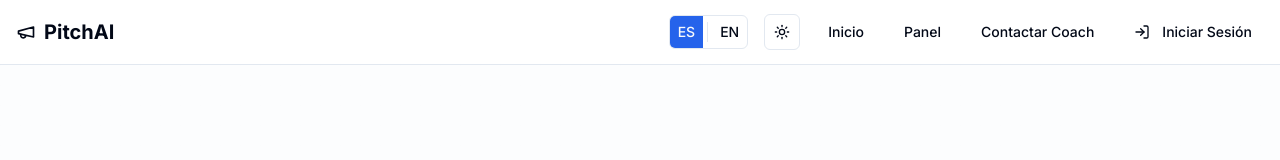
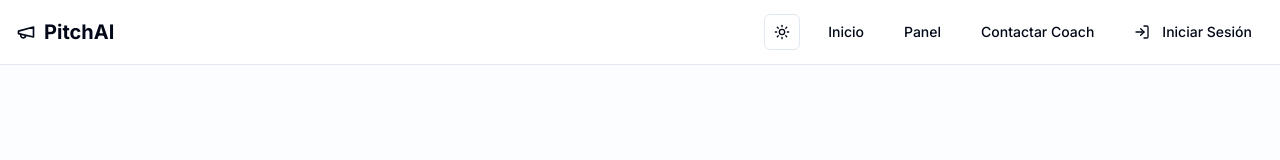
Before and after one commit to Tombcn71/v0-ai-pitch-generator, a Next.js app: page / in a window 1280 px wide. Shown: the top 160 px of the page. Built offline with nearby package versions, Linux system fonts and the light colour scheme; no server answers.

Commit message:
feat: set app to Spanish only for simplification
Remove language toggle and update all text to Spanish

Co-authored-by: null <129510290+Tombcn71@users.noreply.github.com>

```diff
--- a/app/dashboard/page.tsx
+++ b/app/dashboard/page.tsx
@@ -27,7 +27,7 @@ interface PitchFormData {
 }
 
 export default function Dashboard() {
-  const { t, language } = useLanguage()
+  const { t } = useLanguage()
   const [activeTab, setActiveTab] = useState("form")
   const [isGenerating, setIsGenerating] = useState(false)
   const [generatedPitch, setGeneratedPitch] = useState("")
@@ -59,8 +59,8 @@ export default function Dashboard() {
     setError(null)
 
     try {
-      // Pass the current language to the generatePitch function
-      const pitch = await generatePitch(formData, language)
+      // No longer passing language parameter
+      const pitch = await generatePitch(formData)
       setGeneratedPitch(pitch)
       setActiveTab("result")
     } catch (error) {
--- a/app/layout.tsx
+++ b/app/layout.tsx
@@ -8,8 +8,8 @@ import { AuthProvider } from "@/components/auth-provider"
 const inter = Inter({ subsets: ["latin"] })
 
 export const metadata = {
-  title: "Pitch Generator",
-  description: "Generate professional pitches with AI",
+  title: "Generador de Pitch",
+  description: "Genera pitches profesionales con IA",
     generator: 'v0.dev'
 }
 
--- a/components/language-provider.tsx
+++ b/components/language-provider.tsx
@@ -1,493 +1,152 @@
 "use client"
 
-import { createContext, useContext, useState, type ReactNode } from "react"
+import { createContext, useContext, type ReactNode } from "react"
 
-type Language = "en" | "es"
-type Translations = Record<string, Record<Language, string>>
-
-const translations: Translations = {
+// Simplified translations object with only Spanish
+const translations = {
   // Navigation
-  "nav.home": {
-    en: "Home",
-    es: "Inicio",
-  },
-  "nav.dashboard": {
-    en: "Dashboard",
-    es: "Panel",
-  },
-  "nav.contact": {
-    en: "Contact Coach",
-    es: "Contactar Coach",
-  },
-  "nav.logout": {
-    en: "Logout",
-    es: "Cerrar Sesión",
-  },
-  "nav.loggingOut": {
-    en: "Logging out...",
-    es: "Cerrando sesión...",
-  },
-  "nav.menu": {
-    en: "Menu",
-    es: "Menú",
-  },
+  "nav.home": "Inicio",
+  "nav.dashboard": "Panel",
+  "nav.contact": "Contactar Coach",
+  "nav.logout": "Cerrar Sesión",
+  "nav.loggingOut": "Cerrando sesión...",
+  "nav.menu": "Menú",
   // Pitch Canvas
-  "pitch.title": {
-    en: "Pitch Canvas Generator",
-    es: "Generador de Pitch Canvas",
-  },
-  "pitch.subtitle": {
-    en: "Create your perfect pitch with AI",
-    es: "Crea tu pitch perfecto con IA",
-  },
-  "pitch.problem": {
-    en: "Problem",
-    es: "Problema",
-  },
-  "pitch.problem.placeholder": {
-    en: "What problem are you solving?",
-    es: "¿Qué problema estás resolviendo?",
-  },
-  "pitch.solution": {
-    en: "Solution",
-    es: "Solución",
-  },
-  "pitch.solution.placeholder": {
-    en: "How does your solution work?",
-    es: "¿Cómo funciona tu solución?",
-  },
-  "pitch.uniqueness": {
-    en: "Uniqueness",
-    es: "Singularidad",
-  },
-  "pitch.uniqueness.placeholder": {
-    en: "What makes your solution unique?",
-    es: "¿Qué hace única a tu solución?",
-  },
-  "pitch.market": {
-    en: "Target Market",
-    es: "Mercado Objetivo",
-  },
-  "pitch.market.placeholder": {
-    en: "Who is your target audience?",
-    es: "¿Quién es tu público objetivo?",
-  },
-  "pitch.traction": {
-    en: "Traction",
-    es: "Tracción",
-  },
-  "pitch.traction.placeholder": {
-    en: "What traction do you have so far?",
-    es: "¿Qué tracción tienes hasta ahora?",
-  },
-  "pitch.business": {
-    en: "Business Model",
-    es: "Modelo de Negocio",
-  },
-  "pitch.business.placeholder": {
-    en: "How will you make money?",
-    es: "¿Cómo generarás ingresos?",
-  },
-  "pitch.team": {
-    en: "Team",
-    es: "Equipo",
-  },
-  "pitch.team.placeholder": {
-    en: "Who is on your team?",
-    es: "¿Quién forma parte de tu equipo?",
-  },
-  "pitch.ask": {
-    en: "The Ask",
-    es: "La Petición",
-  },
-  "pitch.ask.placeholder": {
-    en: "What are you asking for?",
-    es: "¿Qué estás pidiendo?",
-  },
-  "pitch.generate": {
-    en: "Generate Pitch",
-    es: "Generar Pitch",
-  },
-  "pitch.generating": {
-    en: "Generating...",
-    es: "Generando...",
-  },
-  "pitch.canvas": {
-    en: "Pitch Canvas",
-    es: "Canvas de Pitch",
-  },
-  "pitch.result": {
-    en: "Generated Pitch",
-    es: "Pitch Generado",
-  },
-  "pitch.canvas.title": {
-    en: "David Beckett's Pitch Canvas",
-    es: "Canvas de Pitch de David Beckett",
-  },
-  "pitch.canvas.description": {
-    en: "Fill in the details below to generate your 3-minute pitch",
-    es: "Completa los detalles a continuación para generar tu pitch de 3 minutos",
-  },
-  "pitch.result.title": {
-    en: "Your Generated Pitch",
-    es: "Tu Pitch Generado",
-  },
-  "pitch.result.description": {
-    en: "Here's your AI-generated 3-minute pitch based on David Beckett's method",
-    es: "Aquí está tu pitch de 3 minutos generado por IA basado en el método de David Beckett",
-  },
-  "pitch.edit": {
-    en: "Edit Canvas",
-    es: "Editar Canvas",
-  },
-  "pitch.copy": {
-    en: "Copy Text",
-    es: "Copiar Texto",
-  },
-  "pitch.print": {
-    en: "Print",
-    es: "Imprimir",
-  },
-  "pitch.download": {
-    en: "Download",
-    es: "Descargar",
-  },
-  "pitch.copied": {
-    en: "Copied to clipboard",
-    es: "Copiado al portapapeles",
-  },
-  "pitch.copied.description": {
-    en: "Your pitch has been copied to the clipboard",
-    es: "Tu pitch ha sido copiado al portapapeles",
-  },
-  "pitch.your3min": {
-    en: "Your 3-Minute Pitch",
-    es: "Tu Pitch de 3 Minutos",
-  },
-  "pitch.based": {
-    en: "Based on David Beckett's Pitch Canvas",
-    es: "Basado en el Canvas de Pitch de David Beckett",
-  },
+  "pitch.title": "Generador de Pitch Canvas",
+  "pitch.subtitle": "Crea tu pitch perfecto con IA",
+  "pitch.problem": "Problema",
+  "pitch.problem.placeholder": "¿Qué problema estás resolviendo?",
+  "pitch.solution": "Solución",
+  "pitch.solution.placeholder": "¿Cómo funciona tu solución?",
+  "pitch.uniqueness": "Singularidad",
+  "pitch.uniqueness.placeholder": "¿Qué hace única a tu solución?",
+  "pitch.market": "Mercado Objetivo",
+  "pitch.market.placeholder": "¿Quién es tu público objetivo?",
+  "pitch.traction": "Tracción",
+  "pitch.traction.placeholder": "¿Qué tracción tienes hasta ahora?",
+  "pitch.business": "Modelo de Negocio",
+  "pitch.business.placeholder": "¿Cómo generarás ingresos?",
+  "pitch.team": "Equipo",
+  "pitch.team.placeholder": "¿Quién forma parte de tu equipo?",
+  "pitch.ask": "La Petición",
+  "pitch.ask.placeholder": "¿Qué estás pidiendo?",
+  "pitch.generate": "Generar Pitch",
+  "pitch.generating": "Generando...",
+  "pitch.canvas": "Canvas de Pitch",
+  "pitch.result": "Pitch Generado",
+  "pitch.canvas.title": "Canvas de Pitch de David Beckett",
+  "pitch.canvas.description": "Completa los detalles a continuación para generar tu pitch de 3 minutos",
+  "pitch.result.title": "Tu Pitch Generado",
+  "pitch.result.description": "Aquí está tu pitch de 3 minutos generado por IA basado en el método de David Beckett",
+  "pitch.edit": "Editar Canvas",
+  "pitch.copy": "Copiar Texto",
+  "pitch.print": "Imprimir",
+  "pitch.download": "Descargar",
+  "pitch.copied": "Copiado al portapapeles",
+  "pitch.copied.description": "Tu pitch ha sido copiado al portapapeles",
+  "pitch.your3min": "Tu Pitch de 3 Minutos",
+  "pitch.based": "Basado en el Canvas de Pitch de David Beckett",
   // Contact
-  "contact.title": {
-    en: "Contact Pitch Coach",
-    es: "Contactar Coach de Pitch",
-  },
-  "contact.subtitle": {
-    en: "Get professional coaching from Martina Guzman",
-    es: "Obtén coaching profesional de Martina Guzman",
-  },
-  "contact.name": {
-    en: "Name",
-    es: "Nombre",
-  },
-  "contact.email": {
-    en: "Email",
-    es: "Correo Electrónico",
-  },
-  "contact.message": {
-    en: "Message",
-    es: "Mensaje",
-  },
-  "contact.submit": {
-    en: "Submit",
-    es: "Enviar",
-  },
-  "contact.sending": {
-    en: "Sending...",
-    es: "Enviando...",
-  },
-  "contact.success": {
-    en: "Message sent successfully!",
-    es: "¡Mensaje enviado con éxito!",
-  },
-  "contact.success.description": {
-    en: "Martina Guzman will contact you soon.",
-    es: "Martina Guzman te contactará pronto.",
-  },
-  "contact.coach.title": {
-    en: "Meet Your Coach",
-    es: "Conoce a Tu Coach",
-  },
-  "contact.coach.description": {
-    en: "Professional pitch coaching from an industry expert",
-    es: "Coaching profesional de pitch de una experta en la industria",
-  },
-  "contact.coach.bio": {
-    en: "Professional Pitch Coach with over 10 years of experience helping entrepreneurs and executives deliver compelling presentations. Specialized in the David Beckett pitch canvas methodology.",
-    es: "Coach Profesional de Pitch con más de 10 años de experiencia ayudando a emprendedores y ejecutivos a realizar presentaciones convincentes. Especializada en la metodología de canvas de pitch de David Beckett.",
-  },
-  "contact.form.title": {
-    en: "Contact Martina Guzman",
-    es: "Contactar a Martina Guzman",
-  },
-  "contact.form.description": {
-    en: "Get professional coaching to perfect your pitch delivery and presentation",
-    es: "Obtén coaching profesional para perfeccionar la entrega y presentación de tu pitch",
-  },
-  "contact.services": {
-    en: "Coaching Services",
-    es: "Servicios de Coaching",
-  },
-  "contact.basic.title": {
-    en: "Basic Coaching",
-    es: "Coaching Básico",
-  },
-  "contact.basic.description": {
-    en: "One-on-one pitch review session",
-    es: "Sesión individual de revisión de pitch",
-  },
-  "contact.basic.feature1": {
-    en: "60-minute virtual session",
-    es: "Sesión virtual de 60 minutos",
-  },
-  "contact.basic.feature2": {
-    en: "Detailed feedback on your pitch",
-    es: "Retroalimentación detallada sobre tu pitch",
-  },
-  "contact.basic.feature3": {
-    en: "Delivery tips and techniques",
-    es: "Consejos y técnicas de presentación",
-  },
-  "contact.premium.title": {
-    en: "Premium Coaching",
-    es: "Coaching Premium",
-  },
-  "contact.premium.description": {
-    en: "Comprehensive pitch preparation",
-    es: "Preparación integral del pitch",
-  },
-  "contact.premium.feature1": {
-    en: "3 coaching sessions (90 minutes each)",
-    es: "3 sesiones de coaching (90 minutos cada una)",
-  },
-  "contact.premium.feature2": {
-    en: "Pitch content refinement",
-    es: "Refinamiento del contenido del pitch",
-  },
-  "contact.premium.feature3": {
-    en: "Body language and voice coaching",
-    es: "Coaching de lenguaje corporal y voz",
-  },
-  "contact.premium.feature4": {
-    en: "Video recording and analysis",
-    es: "Grabación y análisis de video",
-  },
+  "contact.title": "Contactar Coach de Pitch",
+  "contact.subtitle": "Obtén coaching profesional de Martina Guzman",
+  "contact.name": "Nombre",
+  "contact.email": "Correo Electrónico",
+  "contact.message": "Mensaje",
+  "contact.submit": "Enviar",
+  "contact.sending": "Enviando...",
+  "contact.success": "¡Mensaje enviado con éxito!",
+  "contact.success.description": "Martina Guzman te contactará pronto.",
+  "contact.coach.title": "Conoce a Tu Coach",
+  "contact.coach.description": "Coaching profesional de pitch de una experta en la industria",
+  "contact.coach.bio":
+    "Coach Profesional de Pitch con más de 10 años de experiencia ayudando a emprendedores y ejecutivos a realizar presentaciones convincentes. Especializada en la metodología de canvas de pitch de David Beckett.",
+  "contact.form.title": "Contactar a Martina Guzman",
+  "contact.form.description": "Obtén coaching profesional para perfeccionar la entrega y presentación de tu pitch",
+  "contact.services": "Servicios de Coaching",
+  "contact.basic.title": "Coaching Básico",
+  "contact.basic.description": "Sesión individual de revisión de pitch",
+  "contact.basic.feature1": "Sesión virtual de 60 minutos",
+  "contact.basic.feature2": "Retroalimentación detallada sobre tu pitch",
+  "contact.basic.feature3": "Consejos y técnicas de presentación",
+  "contact.premium.title": "Coaching Premium",
+  "contact.premium.description": "Preparación integral del pitch",
+  "contact.premium.feature1": "3 sesiones de coaching (90 minutos cada una)",
+  "contact.premium.feature2": "Refinamiento del contenido del pitch",
+  "contact.premium.feature3": "Coaching de lenguaje corporal y voz",
+  "contact.premium.feature4": "Grabación y análisis de video",
   // Video Course
-  "course.title": {
-    en: "Video Course",
-    es: "Curso en Video",
-  },
-  "course.name": {
-    en: "The Complete Pitch Mastery Course",
-    es: "El Curso Completo de Dominio del Pitch",
-  },
-  "course.description": {
-    en: "Learn the art of pitching directly from Martina Guzman with this comprehensive video course. Master every aspect of creating and delivering compelling pitches that win over investors, clients, and stakeholders.",
-    es: "Aprende el arte del pitch directamente de Martina Guzman con este curso completo en video. Domina todos los aspectos de la creación y presentación de pitches convincentes que conquisten a inversores, clientes y partes interesadas.",
-  },
-  "course.feature1": {
-    en: "10+ hours of professional video content",
-    es: "Más de 10 horas de contenido profesional en video",
-  },
-  "course.feature2": {
-    en: "Downloadable resources and templates",
-    es: "Recursos y plantillas descargables",
-  },
-  "course.feature3": {
-    en: "Lifetime access and updates",
-    es: "Acceso de por vida y actualizaciones",
-  },
-  "course.feature4": {
-    en: "Private community access",
-    es: "Acceso a comunidad privada",
-  },
-  "course.reviews": {
-    en: "4.9/5 (120+ reviews)",
-    es: "4.9/5 (más de 120 reseñas)",
-  },
-  "course.purchase": {
-    en: "Purchase Course",
-    es: "Comprar Curso",
-  },
-  "course.preview": {
-    en: "Preview: Mastering Your Pitch Delivery",
-    es: "Vista previa: Dominando la Presentación de tu Pitch",
-  },
+  "course.title": "Curso en Video",
+  "course.name": "El Curso Completo de Dominio del Pitch",
+  "course.description":
+    "Aprende el arte del pitch directamente de Martina Guzman con este curso completo en video. Domina todos los aspectos de la creación y presentación de pitches convincentes que conquisten a inversores, clientes y partes interesadas.",
+  "course.feature1": "Más de 10 horas de contenido profesional en video",
+  "course.feature2": "Recursos y plantillas descargables",
+  "course.feature3": "Acceso de por vida y actualizaciones",
+  "course.feature4": "Acceso a comunidad privada",
+  "course.reviews": "4.9/5 (más de 120 reseñas)",
+  "course.purchase": "Comprar Curso",
+  "course.preview": "Vista previa: Dominando la Presentación de tu Pitch",
   // Home Page
-  "home.hero.title": {
-    en: "Create Perfect Pitches with AI",
-    es: "Crea Pitches Perfectos con IA",
-  },
-  "home.hero.subtitle": {
-    en: "Generate professional 3-minute pitches based on David Beckett's pitch canvas method. Free pitch generation with optional professional coaching.",
-    es: "Genera pitches profesionales de 3 minutos basados en el método de canvas de pitch de David Beckett. Generación de pitch gratuita con coaching profesional opcional.",
-  },
-  "home.getstarted": {
-    en: "Get Started",
-    es: "Comenzar",
-  },
-  "home.contactcoach": {
-    en: "Contact Coach",
-    es: "Contactar Coach",
-  },
-  "home.feature1.title": {
-    en: "The Best 3 Minutes Pitch Method",
-    es: "El Mejor Método de Pitch de 3 Minutos",
-  },
-  "home.feature1.description": {
-    en: "Based on David Beckett's proven pitch canvas methodology, our AI helps you create compelling pitches that capture attention and drive results.",
-    es: "Basado en la probada metodología de canvas de pitch de David Beckett, nuestra IA te ayuda a crear pitches convincentes que captan la atención y generan resultados.",
-  },
-  "home.feature1.point1": {
-    en: "Define your problem and solution clearly",
-    es: "Define tu problema y solución claramente",
-  },
-  "home.feature1.point2": {
-    en: "Highlight your unique value proposition",
-    es: "Destaca tu propuesta de valor única",
-  },
-  "home.feature1.point3": {
-    en: "Structure your pitch for maximum impact",
-    es: "Estructura tu pitch para máximo impacto",
-  },
-  "home.feature2.title": {
-    en: "Professional Coaching",
-    es: "Coaching Profesional",
-  },
-  "home.feature2.description": {
-    en: "Get personalized coaching from Martina Guzman to perfect your pitch delivery and presentation.",
-    es: "Obtén coaching personalizado de Martina Guzman para perfeccionar la entrega y presentación de tu pitch.",
-  },
-  "home.feature2.point1": {
-    en: "Build confidence in your delivery",
-    es: "Desarrolla confianza en tu presentación",
-  },
-  "home.feature2.point2": {
-    en: "Refine your presentation style",
-    es: "Refina tu estilo de presentación",
-  },
-  "home.feature2.point3": {
-    en: "Get expert feedback on your pitch",
-    es: "Obtén retroalimentación experta sobre tu pitch",
-  },
-  "home.course.title": {
-    en: "Master Pitching with Our Video Course",
-    es: "Domina el Pitching con Nuestro Curso en Video",
-  },
-  "home.course.description": {
-    en: "Learn at your own pace with Martina Guzman's comprehensive video course on pitch mastery. From fundamentals to advanced techniques, this course covers everything you need to deliver compelling pitches that win over any audience.",
-    es: "Aprende a tu propio ritmo con el curso completo en video de Martina Guzman sobre dominio del pitch. Desde fundamentos hasta técnicas avanzadas, este curso cubre todo lo que necesitas para realizar pitches convincentes que conquisten a cualquier audiencia.",
-  },
-  "home.course.learnmore": {
-    en: "Learn More About the Course",
-    es: "Más Información Sobre el Curso",
-  },
-  "home.cta.title": {
-    en: "Ready to Create Your Perfect Pitch?",
-    es: "¿Listo para Crear tu Pitch Perfecto?",
-  },
-  "home.cta.description": {
-    en: "Start using our AI-powered pitch generator today and transform your ideas into compelling presentations.",
-    es: "Comienza a usar nuestro generador de pitch impulsado por IA hoy y transforma tus ideas en presentaciones convincentes.",
-  },
-  "home.cta.button": {
-    en: "Get Started Now",
-    es: "Comenzar Ahora",
-  },
+  "home.hero.title": "Crea Pitches Perfectos con IA",
+  "home.hero.subtitle":
+    "Genera pitches profesionales de 3 minutos basados en el método de canvas de pitch de David Beckett. Generación de pitch gratuita con coaching profesional opcional.",
+  "home.getstarted": "Comenzar",
+  "home.contactcoach": "Contactar Coach",
+  "home.feature1.title": "El Mejor Método de Pitch de 3 Minutos",
+  "home.feature1.description":
+    "Basado en la probada metodología de canvas de pitch de David Beckett, nuestra IA te ayuda a crear pitches convincentes que captan la atención y generan resultados.",
+  "home.feature1.point1": "Define tu problema y solución claramente",
+  "home.feature1.point2": "Destaca tu propuesta de valor única",
+  "home.feature1.point3": "Estructura tu pitch para máximo impacto",
+  "home.feature2.title": "Coaching Profesional",
+  "home.feature2.description":
+    "Obtén coaching personalizado de Martina Guzman para perfeccionar la entrega y presentación de tu pitch.",
+  "home.feature2.point1": "Desarrolla confianza en tu presentación",
+  "home.feature2.point2": "Refina tu estilo de presentación",
+  "home.feature2.point3": "Obtén retroalimentación experta sobre tu pitch",
+  "home.course.title": "Domina el Pitching con Nuestro Curso en Video",
+  "home.course.description":
+    "Aprende a tu propio ritmo con el curso completo en video de Martina Guzman sobre dominio del pitch. Desde fundamentos hasta técnicas avanzadas, este curso cubre todo lo que necesitas para realizar pitches convincentes que conquisten a cualquier audiencia.",
+  "home.course.learnmore": "Más Información Sobre el Curso",
+  "home.cta.title": "¿Listo para Crear tu Pitch Perfecto?",
+  "home.cta.description":
+    "Comienza a usar nuestro generador de pitch impulsado por IA hoy y transforma tus ideas en presentaciones convincentes.",
+  "home.cta.button": "Comenzar Ahora",
   // Footer
-  "footer.copyright": {
-    en: "© 2025 PitchAI. All rights reserved.",
-    es: "© 2025 PitchAI. Todos los derechos reservados.",
-  },
-  "footer.free": {
-    en: "Pitch generation is free",
-    es: "La generación de pitch es gratuita",
-  },
-  "footer.coaching": {
-    en: "Professional coaching is a paid service",
-    es: "El coaching profesional es un servicio de pago",
-  },
+  "footer.copyright": "© 2025 PitchAI. Todos los derechos reservados.",
+  "footer.free": "La generación de pitch es gratuita",
+  "footer.coaching": "El coaching profesional es un servicio de pago",
   // Auth
-  "auth.signin": {
-    en: "Sign In",
-    es: "Iniciar Sesión",
-  },
-  "auth.signup": {
-    en: "Sign Up",
-    es: "Registrarse",
-  },
-  "auth.google": {
-    en: "Continue with Google",
-    es: "Continuar con Google",
-  },
-  "auth.email": {
-    en: "Email",
-    es: "Correo Electrónico",
-  },
-  "auth.password": {
-    en: "Password",
-    es: "Contraseña",
-  },
-  "auth.confirmPassword": {
-    en: "Confirm Password",
-    es: "Confirmar Contraseña",
-  },
-  "auth.noAccount": {
-    en: "Don't have an account?",
-    es: "¿No tienes una cuenta?",
-  },
-  "auth.hasAccount": {
-    en: "Already have an account?",
-    es: "¿Ya tienes una cuenta?",
-  },
-  "auth.or": {
-    en: "Or continue with",
-    es: "O continúa con",
-  },
-  "auth.signin.description": {
-    en: "Sign in to your account to create and manage your pitches",
-    es: "Inicia sesión en tu cuenta para crear y gestionar tus pitches",
-  },
-  "auth.signup.description": {
-    en: "Create an account to start generating professional pitches",
-    es: "Crea una cuenta para empezar a generar pitches profesionales",
-  },
-  "auth.error": {
-    en: "An error occurred. Please try again.",
-    es: "Ocurrió un error. Por favor, inténtalo de nuevo.",
-  },
-  "auth.invalid": {
-    en: "Invalid email or password",
-    es: "Correo electrónico o contraseña inválidos",
-  },
-  "auth.passwordMismatch": {
-    en: "Passwords do not match",
-    es: "Las contraseñas no coinciden",
-  },
-  "auth.registrationFailed": {
-    en: "Registration failed. Please try again.",
-    es: "Registro fallido. Por favor, inténtalo de nuevo.",
-  },
+  "auth.signin": "Iniciar Sesión",
+  "auth.signup": "Registrarse",
+  "auth.google": "Continuar con Google",
+  "auth.email": "Correo Electrónico",
+  "auth.password": "Contraseña",
+  "auth.confirmPassword": "Confirmar Contraseña",
+  "auth.noAccount": "¿No tienes una cuenta?",
+  "auth.hasAccount": "¿Ya tienes una cuenta?",
+  "auth.or": "O continúa con",
+  "auth.signin.description": "Inicia sesión en tu cuenta para crear y gestionar tus pitches",
+  "auth.signup.description": "Crea una cuenta para empezar a generar pitches profesionales",
+  "auth.error": "Ocurrió un error. Por favor, inténtalo de nuevo.",
+  "auth.invalid": "Correo electrónico o contraseña inválidos",
+  "auth.passwordMismatch": "Las contraseñas no coinciden",
+  "auth.registrationFailed": "Registro fallido. Por favor, inténtalo de nuevo.",
 }
 
 interface LanguageContextType {
-  language: Language
-  setLanguage: (lang: Language) => void
   t: (key: string) => string
 }
 
 const LanguageContext = createContext<LanguageContextType | undefined>(undefined)
 
 export function LanguageProvider({ children }: { children: ReactNode }) {
-  // Default language is Spanish
-  const [language, setLanguage] = useState<Language>("es")
-
+  // Simplified t function that only returns Spanish translations
   const t = (key: string): string => {
-    return translations[key]?.[language] || key
+    return translations[key] || key
   }
 
-  return <LanguageContext.Provider value={{ language, setLanguage, t }}>{children}</LanguageContext.Provider>
+  return <LanguageContext.Provider value={{ t }}>{children}</LanguageContext.Provider>
 }
 
 export function useLanguage() {
--- a/components/navbar.tsx
+++ b/components/navbar.tsx
@@ -3,7 +3,6 @@
 import Link from "next/link"
 import { useLanguage } from "./language-provider"
 import { Button } from "@/components/ui/button"
-import { LanguageToggle } from "./language-toggle"
 import { ThemeToggle } from "./theme-toggle"
 import { LogOut, Menu, Megaphone, Home, LayoutDashboard, Phone, LogIn } from "lucide-react"
 import { useRouter } from "next/navigation"
@@ -51,7 +50,6 @@ export function Navbar() {
 
         <div className="flex items-center gap-4">
           <div className="hidden md:flex items-center gap-4">
-            <LanguageToggle />
             <ThemeToggle />
             <Link href="/">
               <Button variant="ghost" size="sm">
@@ -93,7 +91,6 @@ export function Navbar() {
           {/* Mobile menu */}
           <div className="md:hidden flex items-center gap-2">
             <ThemeToggle />
-            <LanguageToggle />
             <Sheet
               open={isMenuOpen}
               onOpenChange={(open) => {
```
Also changed, not shown: lib/generate-pitch.ts (+5 -51 lines).
